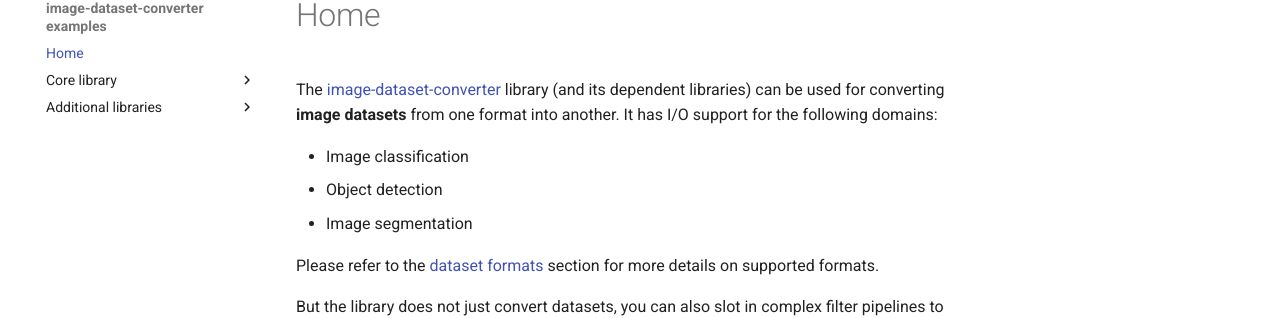
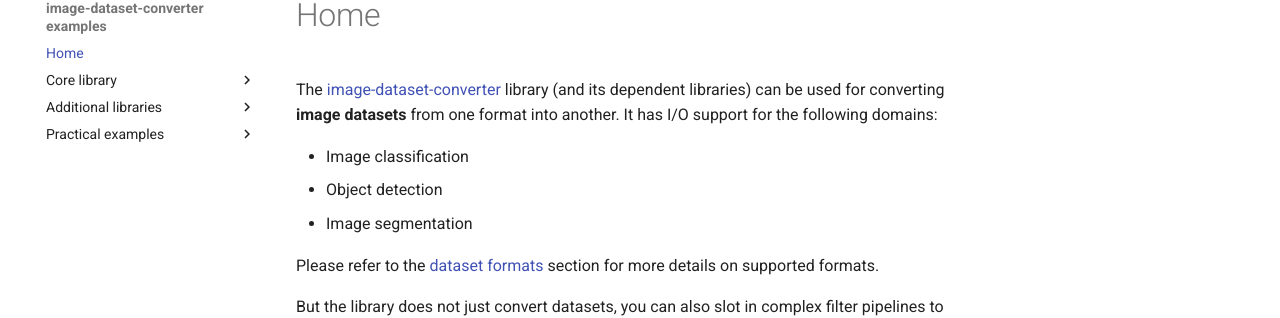
Before and after one commit to waikato-datamining/image-dataset-converter-examples, an MkDocs documentation site: the page built from docs/index.md, in a window 1280 px wide. Shown: the part 103-421 px from the top of the page. Built offline with MkDocs 1.6.1 and Material for MkDocs 9.7.7, drawn with Linux system fonts in a browser that asks for light colours; comment, search, counter and statistics services are not loaded.

```diff
--- a/mkdocs.yml
+++ b/mkdocs.yml
@@ -29,3 +29,5 @@ nav:
         - PDF: pdf.md
         - Redis: redis.md
         - Video: video.md
+    - Practical examples:
+        - SpeciesNet: speciesnet.md
```
